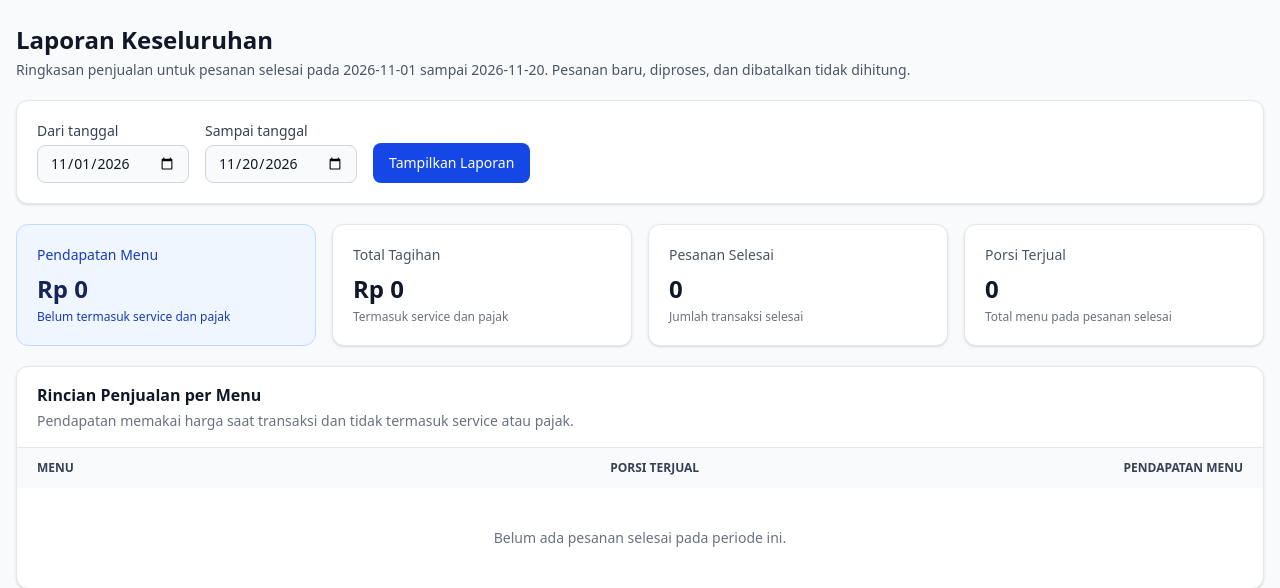
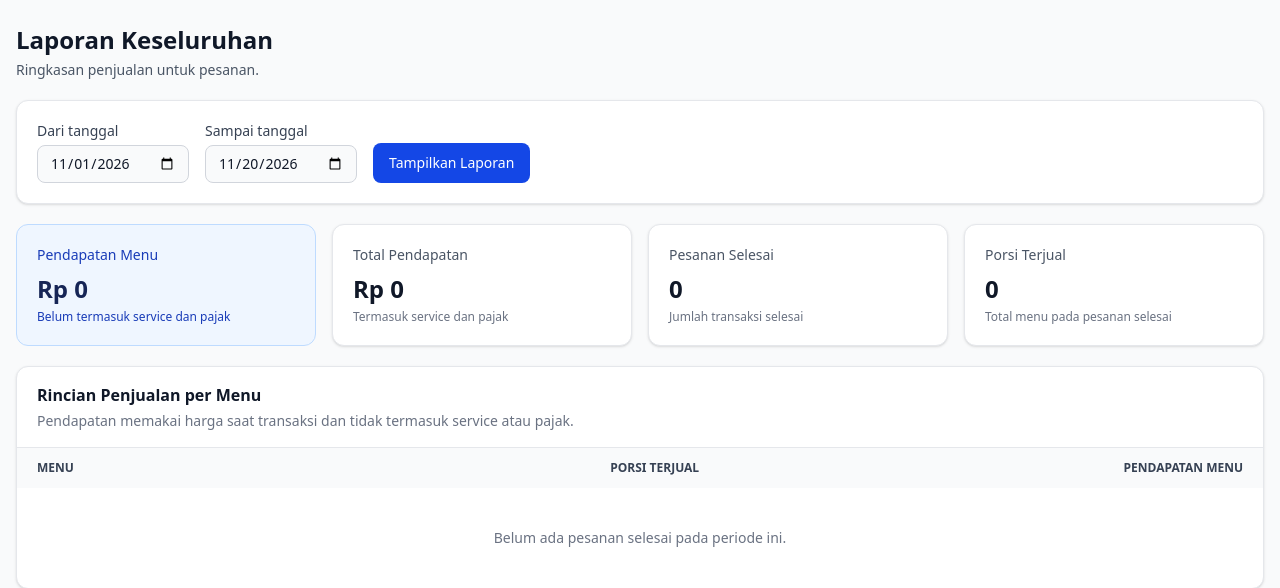
Before and after one commit to reya-prm/Kedai-Kopi-Senja, a Laravel app: page /manajer/laporan in a window 1280 px wide. Shown: the part 61-649 px from the top of the page. Run offline with Laravel 12, Linux system fonts and the light colour scheme; a user stored in the database is signed in; data comes from the database, SQL or seed files in the repository; data that the repository does not hold is empty; style sheets or scripts are compiled from the project's sources.

Commit message:
fix target pada cek struk, merapihkan route dan tampilan index pada laporan

```diff
--- a/resources/views/kasir/orders/show.blade.php
+++ b/resources/views/kasir/orders/show.blade.php
@@ -44,7 +44,7 @@
         <div class="flex justify-between pt-1 font-bold text-gray-900 border-t"><dt>Total</dt><dd>Rp{{ number_format($pesanan->total, 0, ',', '.') }}</dd></div>
     </dl>
 
-    <a href="{{ route('kasir.orders.receipt', $pesanan) }}" target="_blank"
+    <a href="{{ route('kasir.orders.receipt', $pesanan) }}" target="_self"
     class="inline-block rounded-lg border border-blue-700 px-5 py-2.5 text-sm font-medium text-blue-700 hover:bg-blue-50">
         Lihat Struk
     </a>
--- a/resources/views/manajer/laporan/index.blade.php
+++ b/resources/views/manajer/laporan/index.blade.php
@@ -7,8 +7,7 @@
     <div>
         <h1 class="text-2xl font-bold text-gray-900">Laporan Keseluruhan</h1>
         <p class="mt-1 text-sm text-gray-600">
-            Ringkasan penjualan untuk pesanan selesai pada {{ $from }} sampai {{ $to }}.
-            Pesanan baru, diproses, dan dibatalkan tidak dihitung.
+            Ringkasan penjualan untuk pesanan.
         </p>
     </div>
 
@@ -39,7 +38,7 @@
             <p class="mt-1 text-xs text-blue-800">Belum termasuk service dan pajak</p>
         </article>
         <article class="rounded-xl border border-gray-200 bg-white p-5 shadow-sm">
-            <p class="text-sm font-medium text-gray-600">Total Tagihan</p>
+            <p class="text-sm font-medium text-gray-600">Total Pendapatan</p>
             <p class="mt-2 text-2xl font-bold tabular-nums text-gray-900">Rp {{ number_format($summary->total_billed, 0, ',', '.') }}</p>
             <p class="mt-1 text-xs text-gray-500">Termasuk service dan pajak</p>
         </article>
--- a/routes/web.php
+++ b/routes/web.php
@@ -9,15 +9,16 @@ use App\Http\Controllers\Manajer\MenuController;
 use App\Http\Controllers\Manajer\StokMasukController;
 use App\Http\Controllers\Manajer\SupplierController;
 use App\Http\Controllers\Web\LoginController;
+use Illuminate\Support\Facades\Auth;
 use App\Http\Controllers\Web\PasswordController;
 use Illuminate\Support\Facades\Route;
 
 Route::get('/', function () {
-    if (auth()->guest()) {
+    if (Auth::guest()) {
         return redirect()->route('login');
     }
 
-    return match (auth()->user()->role) {
+    return match (Auth::user()->role) {
         'manajer' => redirect()->route('manajer.bahan.index'),
         'kasir' => redirect()->route('kasir.menu.index'),
         default => abort(403),
```
